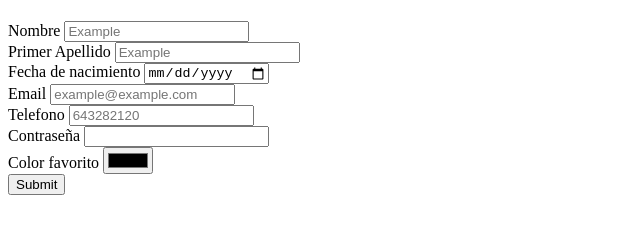
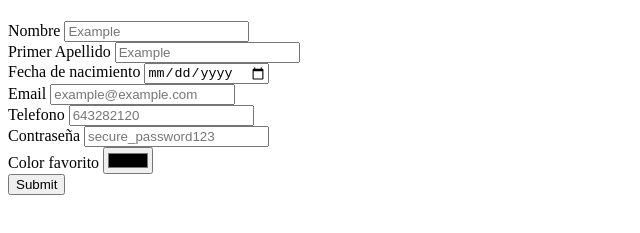
Before and after one commit to CTMarin/interfaces-usuario, a plain HTML site: page index.html in a window 1280 px wide. Shown: the part 59-292 px from the top of the page, without its empty margins (0-640 px from the left). Drawn offline with Linux system fonts and the light colour scheme.

Commit message:
fix: added password placeholder

```diff
--- a/index.html
+++ b/index.html
@@ -38,7 +38,7 @@
 
         <div class="input-text">
             <label for="password">Contraseña </label>
-            <input type="password" name="password" required autocomplete="email">
+            <input type="password" name="password" required autocomplete="email" placeholder="secure_password123">
         </div>
 
         <div class="input-color">
```
